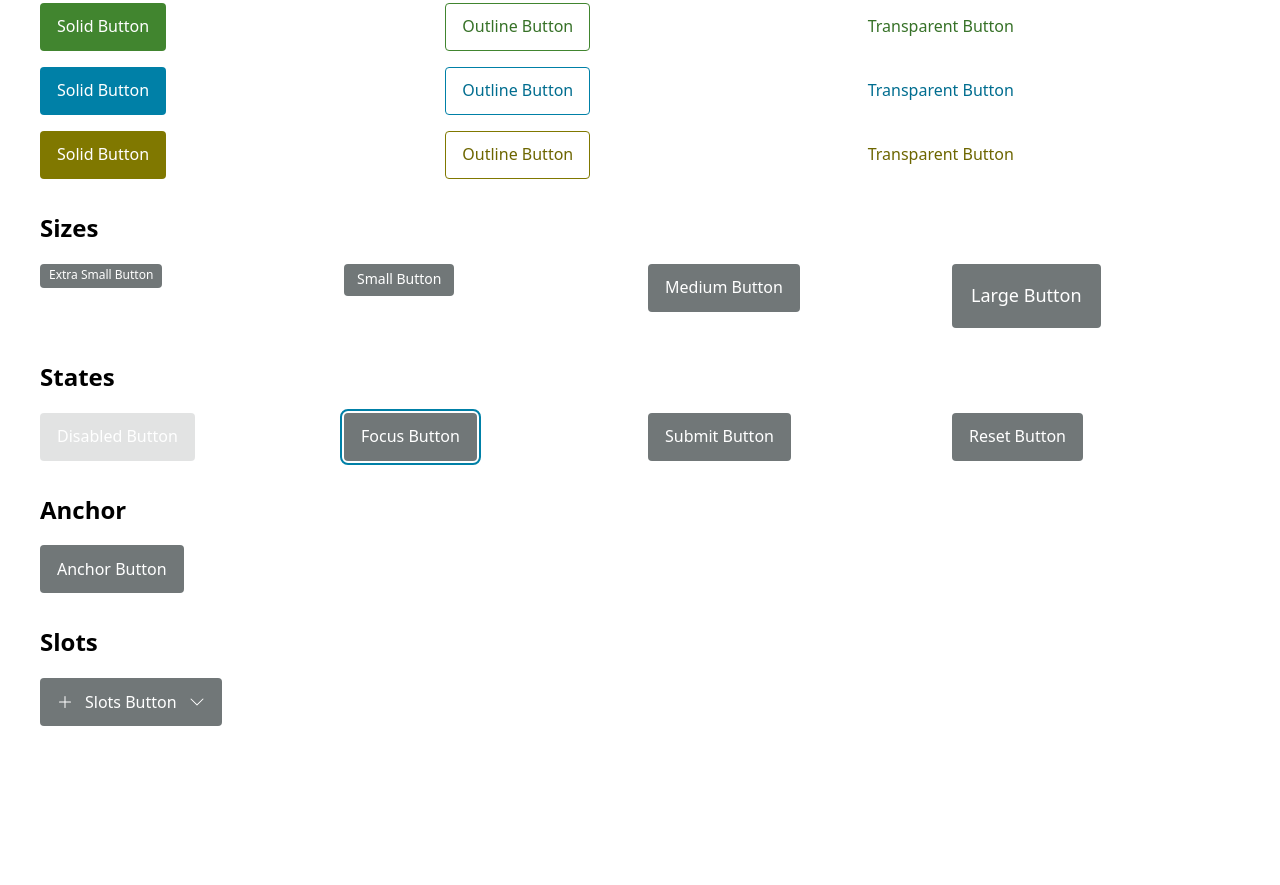
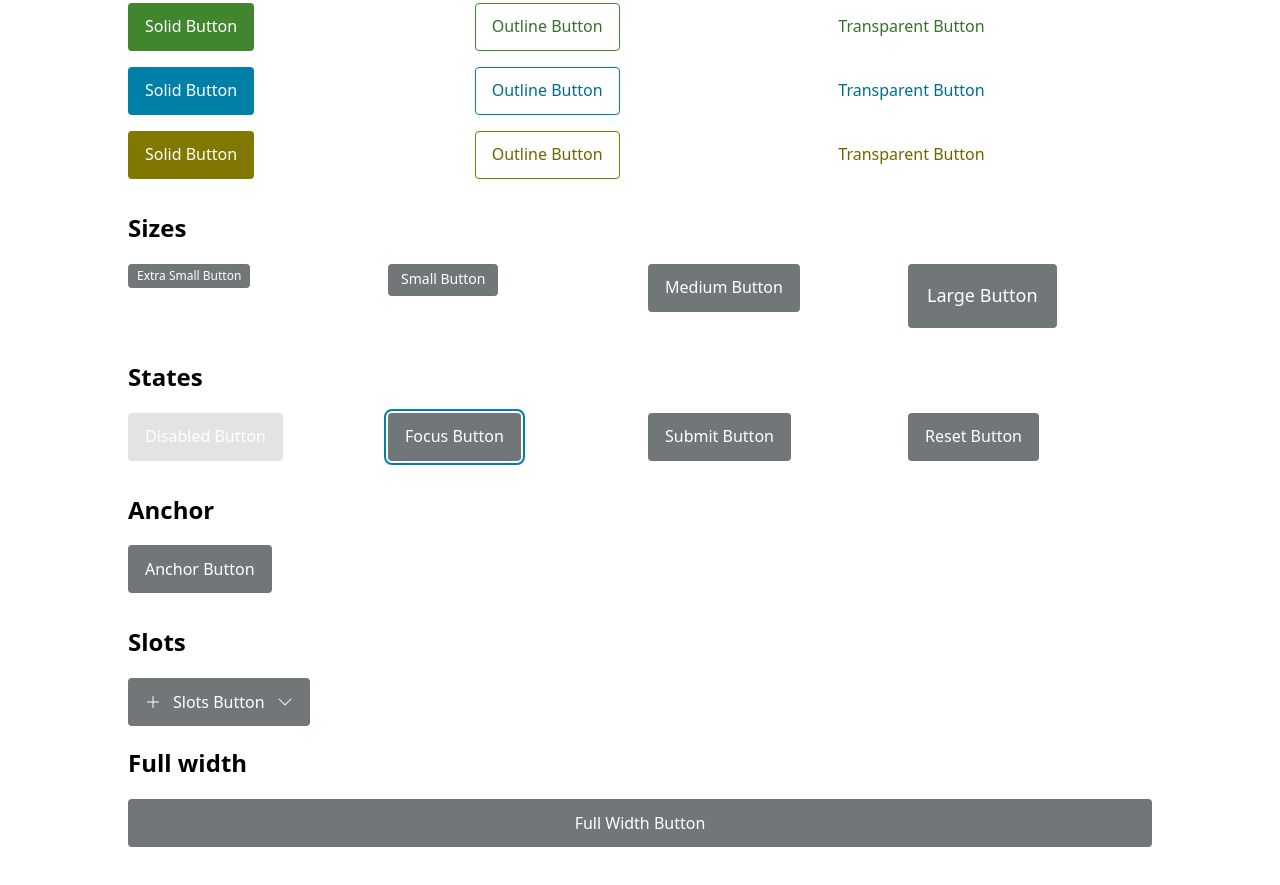
Before and after one commit to julzmon/lit-button, a website built with Vite: page index.html in a window 1280 px wide. Shown: the part 429-1314 px from the top of the page. Before the commit the page ends 1219 px from the top, so only its background shows below. Built offline with nearby package versions, Linux system fonts and the light colour scheme.

Commit message:
Small fixes

```diff
--- a/index.html
+++ b/index.html
@@ -9,7 +9,7 @@
       body {
         font-family: system-ui, -apple-system, sans-serif;
         padding: 2rem;
-        max-width: 1200px;
+        max-width: 1024px;
         margin: 0 auto;
       }
       .demo-section {
@@ -17,9 +17,10 @@
       }
       .button-grid {
         display: grid;
-        grid-template-columns: repeat(auto-fit, minmax(200px, 1fr));
+        grid-template-columns: repeat(auto-fit, minmax(150px, 1fr));
         gap: 1rem;
         margin-top: 1rem;
+        justify-items: start;
       }
     </style>
     <link rel="stylesheet" href="./tokens.css">
@@ -109,6 +110,13 @@
           </span>
         </lit-button>
       </div>
+
+      <div class="demo-section">
+        <h2>Full width</h2>
+        <div class="button-grid">
+          <lit-button href="#"  style="width: 100%">Full Width Button</lit-button>
+        </div>
+      </div>
     </div>
     <script>
       window.addEventListener('load', () => {
--- a/src/lit-button.styles.ts
+++ b/src/lit-button.styles.ts
@@ -58,12 +58,14 @@ export const buttonStyles = css`
     justify-content: center;
     box-sizing: border-box;
     margin: 0;
+    width: 100%;
+    white-space: nowrap;
     -webkit-font-smoothing: antialiased;
     -moz-osx-font-smoothing: grayscale;
     line-height: var(--kds-btn-line-height);
     text-decoration: none;
     text-transform: none;
-    vertical-align: top;
+    vertical-align: middle;
     -webkit-appearance: button;
     border-style: solid;
     transition: var(--kds-animation-duration-normal) background-color,
```
